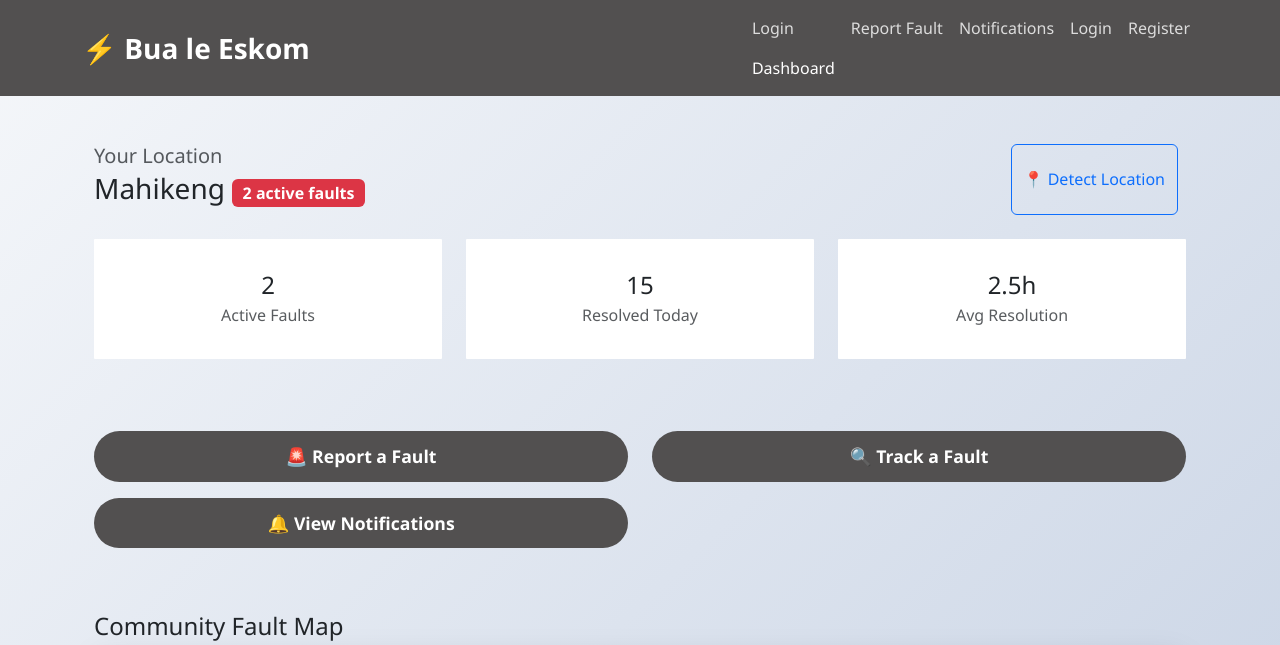
After one commit to AbutiTsholo/bua-le-eskom, a Django app: page /home/ in a window 1280 px wide. The commit adds this page. Shown: the top 645 px of the page. Run offline with Django 5.2, Linux system fonts and the light colour scheme; grey boxes are pictures that could not be loaded.

Commit message:
Merge branch 'main' of https://github.com/AbutiTsholo/bua-le-eskom

```diff
--- a/bua_le_eskom/settings.py
+++ b/bua_le_eskom/settings.py
@@ -52,6 +52,9 @@
 ]
 
 ROOT_URLCONF = 'bua_le_eskom.urls'
+
+LOGIN_REDIRECT_URL = '/'
+LOGOUT_REDIRECT_URL = '/'
 
 TEMPLATES = [
     {
--- a/bua_le_eskom/urls.py
+++ b/bua_le_eskom/urls.py
@@ -6,7 +6,11 @@
 
 urlpatterns = [
     path('admin/', admin.site.urls),
-    path('', report_views.home, name='home'),
+    path('', report_views.login_view, name='login'),
+    path('home/', report_views.home, name='home'),
     path('report/', report_views.report_fault, name='report_fault'),
     path('notifications/', notif_views.notifications, name='notifications'),
+    path('register/', report_views.register, name='register'),
+    path('logout/', report_views.logout_view, name='logout'),
+    path('track/', report_views.track_fault, name='track_fault'),
 ]
--- a/reports/views.py
+++ b/reports/views.py
@@ -1,7 +1,49 @@
-from django.shortcuts import render
+from django.shortcuts import render, redirect
+from django.contrib.auth import login, authenticate
+from django.contrib.auth.forms import UserCreationForm, AuthenticationForm
+from django.contrib import messages
 
 def home(request):
-    return render(request, 'reports/home.html')
+    context = {
+        'location': 'Mahikeng',
+        'fault_count': 2,
+        'recent_updates': [
+            {'id': 1023, 'status': 'Resolved', 'area': 'Montshiwa Street'},
+            {'id': 1019, 'status': 'In progress', 'area': 'Unit 7'},
+        ]
+    }
+    return render(request, 'reports/home.html', context)
 
 def report_fault(request):
     return render(request, 'reports/report_fault.html')
+
+def track_fault(request):
+    return render(request, 'reports/track_fault.html')
+
+def register(request):
+    if request.method == 'POST':
+        form = UserCreationForm(request.POST)
+        if form.is_valid():
+            user = form.save()
+            username = form.cleaned_data['username']
+            messages.success(request, f'Account created for {username}!')
+            return redirect('login')
+    else:
+        form = UserCreationForm()
+    return render(request, 'reports/register.html', {'form': form})
+
+def login_view(request):
+    if request.method == 'POST':
+        form = AuthenticationForm(data=request.POST)
+        if form.is_valid():
+            user = form.get_user()
+            login(request, user)
+            return redirect('home')
+    else:
+        form = AuthenticationForm()
+    return render(request, 'reports/login.html', {'form': form})
+
+def logout_view(request):
+    from django.contrib.auth import logout
+    logout(request)
+    return redirect('home')
--- /dev/null
+++ b/templates/base.html
@@ -0,0 +1,77 @@
+<!DOCTYPE html>
+<html lang="en">
+<head>
+    <meta charset="UTF-8">
+    <meta name="viewport" content="width=device-width, initial-scale=1.0">
+    <title>{% block title %}⚡ Bua le Eskom{% endblock %}</title>
+    <!-- Bootstrap 5 CDN -->
+    <link href="https://cdn.jsdelivr.net/npm/bootstrap@5.3.3/dist/css/bootstrap.min.css" rel="stylesheet">
+    <!-- Leaflet CSS -->
+    <link rel="stylesheet" href="https://unpkg.com/leaflet@1.9.4/dist/leaflet.css" />
+    <style>
+        :root { --primary-red: #525050; --dark-blue: #525050; }
+        body { background: linear-gradient(135deg, #f5f7fa 0%, #c3cfe2 100%); font-family: 'Segoe UI', system-ui; }
+        .navbar { background: var(--dark-blue) !important; }
+        .navbar-brand { color: white !important; }
+        .nav-link { color: rgba(255,255,255,0.8) !important; }
+        .nav-link:hover, .nav-link.active { color: white !important; }
+        .stats-card { background: white; border-radius: 1px; padding: 2rem; }
+        .update-item { background: white; border-left: 4px solid var(--primary-red); padding: 1rem; margin-bottom: 0.5rem; border-radius: 8px; }
+        .btn-track { background: #525050; border: none; padding: 0.75rem 2rem; border-radius: 50px; font-weight: 600; font-size: 1.1rem; }
+        .btn-report { background: var(--primary-red); border: none; padding: 0.75rem 2rem; border-radius: 50px; font-weight: 600; font-size: 1.1rem; }
+        .btn-notif { background: #525050; border: none; padding: 0.75rem 2rem; border-radius: 50px; font-weight: 600; font-size: 1.1rem; }
+        .map-container { height: 300px; border-radius: 12px; box-shadow: 0 8px 32px rgba(0,0,0,0.1); }
+        @media (max-width: 768px) { .map-container { height: 250px; } }
+      /*  {% block extra_styles %}{% endblock %}*/
+    </style>
+</head>
+<body>
+    <nav class="navbar navbar-expand-lg">
+        <div class="container">
+            <a class="navbar-brand fw-bold fs-3" href="{% url 'home' %}">⚡ Bua le Eskom</a>
+            <button class="navbar-toggler" type="button" data-bs-toggle="collapse" data-bs-target="#navbarNav" aria-controls="navbarNav" aria-expanded="false" aria-label="Toggle navigation">
+                <span class="navbar-toggler-icon"></span>
+            </button>
+            <div class="collapse navbar-collapse" id="navbarNav">
+                <ul class="navbar-nav ms-auto">
+                    <li class="nav-item">
+                    <a class="nav-link {% if request.resolver_match.url_name == 'login' %}active{% endif %}" href="{% url 'login' %}">Login</a>
+                    <a class="nav-link {% if request.resolver_match.url_name == 'home' %}active{% endif %}" href="{% url 'home' %}">Dashboard</a>
+                    </li>
+                    <li class="nav-item">
+                        <a class="nav-link {% if request.resolver_match.url_name == 'report_fault' %}active{% endif %}" href="{% url 'report_fault' %}">Report Fault</a>
+                    </li>
+                    <li class="nav-item">
+                        <a class="nav-link {% if request.resolver_match.url_name == 'notifications' %}active{% endif %}" href="{% url 'notifications' %}">Notifications</a>
+                    </li>
+                    {% if user.is_authenticated %}
+                    <li class="nav-item">
+                        <span class="nav-link">Hi {{ user.username }}!</span>
+                    </li>
+                    <li class="nav-item">
+                        <a class="nav-link" href="{% url 'logout' %}">Logout</a>
+                    </li>
+                    {% else %}
+                    <li class="nav-item">
+                        <a class="nav-link" href="{% url 'login' %}">Login</a>
+                    </li>
+                    <li class="nav-item">
+                        <a class="nav-link" href="{% url 'register' %}">Register</a>
+                    </li>
+                    {% endif %}
+                </ul>
+            </div>
+        </div>
+    </nav>
+
+    <div class="container my-5">
+        {% block content %}{% endblock %}
+    </div>
+
+    <!-- Bootstrap JS -->
+    <script src="https://cdn.jsdelivr.net/npm/bootstrap@5.3.3/dist/js/bootstrap.bundle.min.js"></script>
+    <!-- Leaflet JS -->
+    <script src="https://unpkg.com/leaflet@1.9.4/dist/leaflet.js"></script>
+    {% block extra_scripts %}{% endblock %}
+</body>
+</html>
--- a/templates/reports/home.html
+++ b/templates/reports/home.html
@@ -1,34 +1,114 @@
-<!DOCTYPE html>
-<html lang="en">
-<head>
-    <meta charset="UTF-8">
-    <meta name="viewport" content="width=device-width, initial-scale=1.0">
-    <title>Home</title>
-    <style>
-        body { font-family: Arial, sans-serif; background: #f4f4f4; margin: 0; padding: 20px; }
-        .header { background: #2c3e50; color: white; padding: 15px 20px; border-radius: 8px; }
-        .location { color: #7f8c8d; margin: 10px 0; }
-        .btn { display: block; width: 100%; padding: 15px; margin: 10px 0;
-               border: none; border-radius: 8px; font-size: 16px; cursor: pointer; }
-        .btn-primary { background: #e74c3c; color: white; }
-        .btn-secondary { background: #3498db; color: white; }
-        .map-placeholder { background: #dfe6e9; height: 200px; border-radius: 8px;
-                           display: flex; align-items: center; justify-content: center;
-                           color: #636e72; margin: 15px 0; }
-        .update { background: white; padding: 10px 15px; border-radius: 6px;
-                  margin: 6px 0; border-left: 4px solid #27ae60; }
-    </style>
-</head>
-<body>
-    <div class="header">
-        <h2>Bua le Eskom </h2>
+{% extends 'base.html' %}
+
+{% block title %}Home{% endblock %}
+
+{% block content %}
+<div class="container my-5">
+    <!-- Location & Stats -->
+    <div class="row mb-4">
+        <div class="col-md-6">
+            <h5 class="text-muted mb-1">Your Location</h5>
+            <h3>{{ location | default:"Mahikeng" }} <span class="badge bg-danger fs-6">{{ fault_count }} active faults</span></h3>
+        </div>
+        <div class="col-md-6 d-flex justify-content-end">
+            <button class="btn btn-outline-primary me-2" onclick="getLocation()">📍 Detect Location</button>
+        </div>
     </div>
-    <p class="location"> Mahikeng &nbsp;|&nbsp; 2 active faults in your area</p>
-    <a href="/report/"><button class="btn btn-primary"> Report a Fault</button></a>
-    <a href="/notifications/"><button class="btn btn-secondary"> View Notifications</button></a>
-    <div class="map-placeholder"> Community Fault Map — Mahikeng</div>
-    <h3>Recent Updates</h3>
-    <div class="update"> Fault #1023 — Resolved (Montshiwa Street)</div>
-    <div class="update"> Fault #1019 — In progress (Unit 7)</div>
-</body>
-</html>
+
+   <div class="row mb-5">
+        <div class="col-lg-4 mb-4">
+            <div class="stats-card text-center">
+                <h4 class="text mb-1">{{ fault_count }}</h4>
+                <p class="text-muted mb-0">Active Faults</p>
+            </div>
+        </div>
+        <div class="col-lg-4 mb-4">
+            <div class="stats-card text-center">
+                <h4 class="text mb-1">15</h4>
+                <p class="text-muted mb-0">Resolved Today</p>
+            </div>
+        </div>
+        <div class="col-lg-4 mb-4">
+            <div class="stats-card text-center">
+                <h4 class="text mb-1">2.5h</h4>
+                <p class="text-muted mb-0">Avg Resolution</p>
+            </div>
+        </div>
+    </div>
+
+    <!-- Action Buttons -->
+    <div class="row mb-5">
+        <div class="col-md-6 mb-3">
+            <a href="{% url 'report_fault' %}" class="btn btn-report text-white w-100">
+                🚨 Report a Fault
+            </a>
+        </div>
+        <div class="col-md-6 mb-3">
+            <a href="{% url 'track_fault' %}" class="btn btn-track text-white w-100">
+                🔍 Track a Fault
+            </a>
+        </div>
+        <div class="col-md-6 mb-3">
+            <a href="{% url 'notifications' %}" class="btn btn-notif text-white w-100">
+                🔔 View Notifications
+            </a>
+        </div>
+    </div>
+
+    <!-- Interactive Map -->
+    <div class="row mb-5">
+        <div class="col-12">
+            <h4>Community Fault Map</h4>
+            <div id="map" class="map-container"></div>
+        </div>
+    </div>
+
+    <!-- Recent Updates -->
+    <div class="row">
+        <div class="col-12">
+            <h4>Recent Updates</h4>
+            {% for update in recent_updates %}
+            <div class="update-item">
+                <strong>Fault #{{ update.id }}</strong> — {{ update.status }} ({{ update.area }})
+            </div>
+            {% empty %}
+            <p class="text-muted">No recent updates.</p>
+            {% endfor %}
+        </div>
+    </div>
+</div>
+{% endblock %}
+
+{% block extra_scripts %}
+<script>
+    // Initialize Map
+    const map = L.map('map').setView([-25.865, 25.84], 13);  // Mahikeng coords
+    L.tileLayer('https://{s}.tile.openstreetmap.org/{z}/{x}/{y}.png', {
+            attribution: '© <a href="https://www.openstreetmap.org/copyright">OpenStreetMap</a> contributors'
+    }).addTo(map);
+
+    // Sample fault markers
+    const faults = [
+        { coords: [-25.865, 25.84], popup: 'Fault #1023: Resolved - Montshiwa St' },
+        { coords: [-25.870, 25.845], popup: 'Fault #1019: In Progress - Unit 7' }
+    ];
+    faults.forEach(f => {
+        L.marker(f.coords).addTo(map)
+            .bindPopup(f.popup)
+            .openPopup();
+    });
+
+    // Geolocation
+    function getLocation() {
+        if (navigator.geolocation) {
+            navigator.geolocation.getCurrentPosition(pos => {
+                map.setView([pos.coords.latitude, pos.coords.longitude], 13);
+                L.marker([pos.coords.latitude, pos.coords.longitude]).addTo(map)
+                    .bindPopup('Your location').openPopup();
+            });
+        }
+    }
+
+
+</script>
+{% endblock %}
```
Also changed, not shown: TODO.md (added, +13 -0 lines), templates/notifications/notifications.html (added, +22 -0 lines), templates/registration/login.html (added, +61 -0 lines), templates/registration/register.html (added, +71 -0 lines), templates/reports/report_fault.html (+43 -25 lines), templates/reports/report_fault_step1.html (added, +49 -0 lines), templates/reports/track_fault.html (added, +180 -0 lines).
